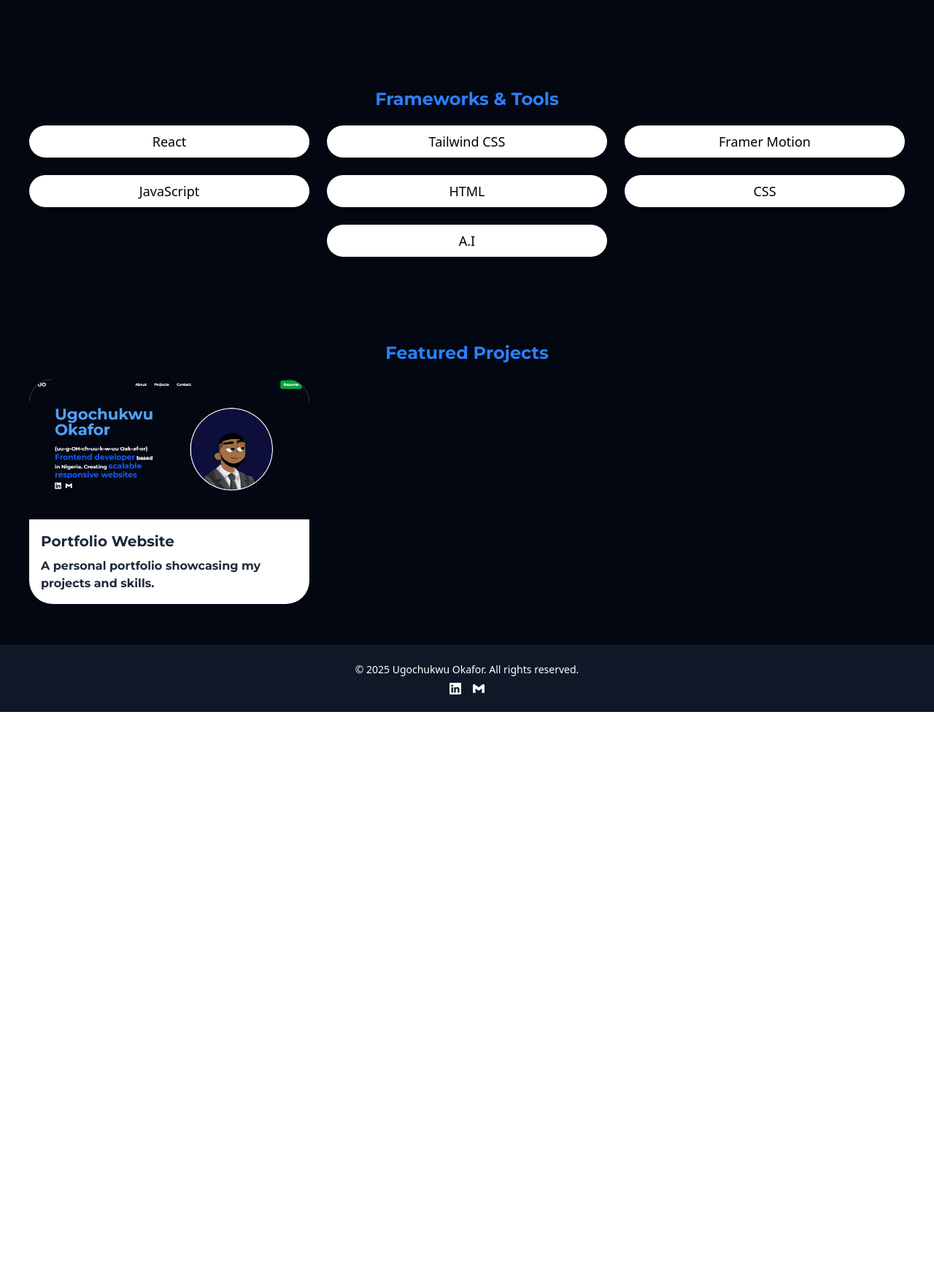
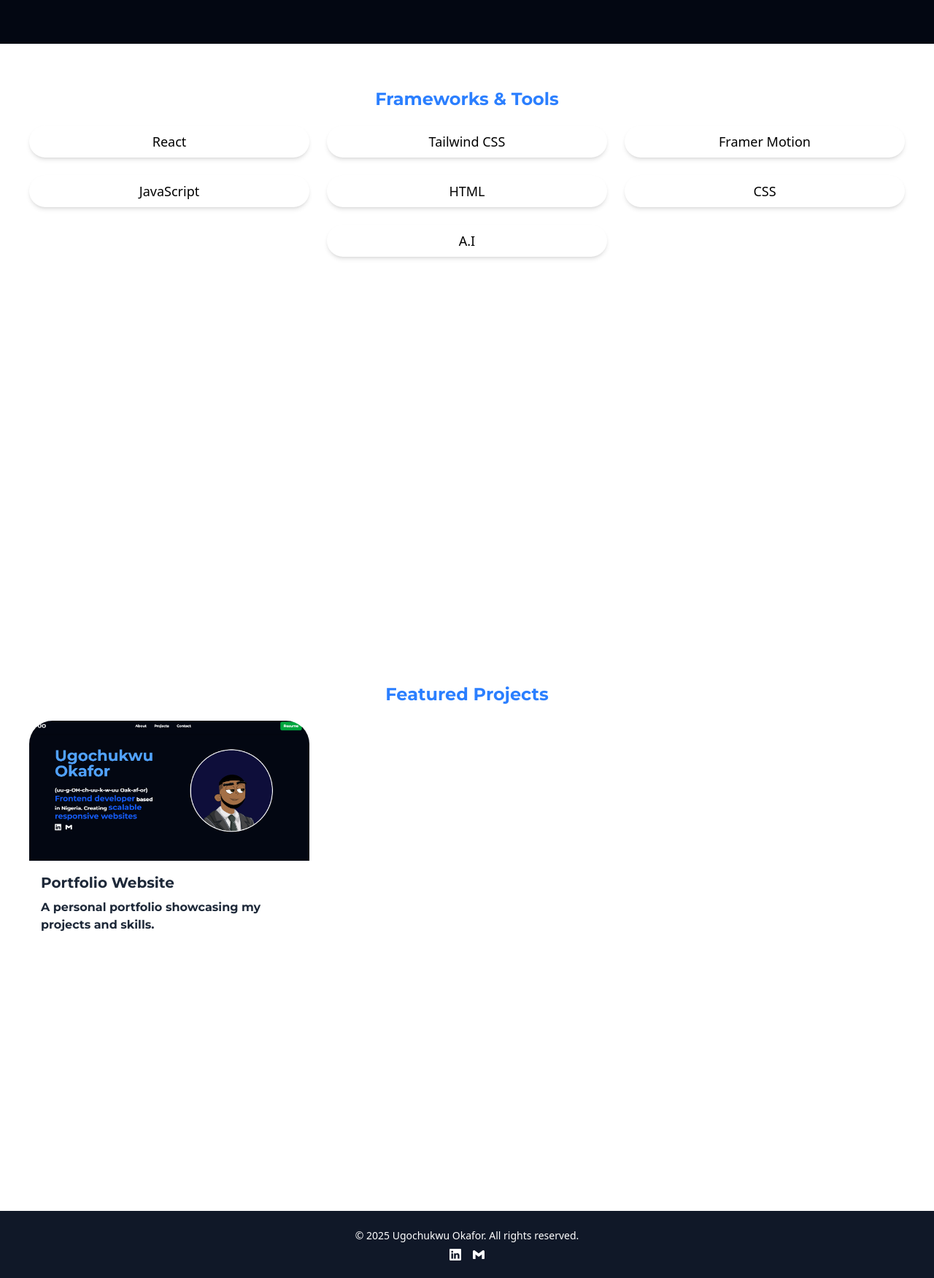
Before and after one commit to ugo16okafor/Portfolio, a React (Vite) app: page / in a window 1280 px wide. Shown: the part 740-2492 px from the top of the page at 73% size. Before the commit the page ends 1716 px from the top, so only its background shows below. Built offline with nearby package versions, Linux system fonts and the light colour scheme.

Commit message:
added stuff

```diff
--- a/App.jsx
+++ b/App.jsx
@@ -6,15 +6,19 @@ import Footer from "./src/compoments/footer";
 
 function App() {
   return (
-    <p>
+    <>
+      <Header />
       <div className="bg-gray-950">
-        <Header />
         <Body />
+      </div>
+      <div className="h-screen">
         <Technologies />
+      </div>
+      <div className="h-screen">
         <Projects />
-        <Footer />
       </div>
-    </p>
+      <Footer />
+    </>
   );
 }
 
--- a/src/compoments/Techstack.jsx
+++ b/src/compoments/Techstack.jsx
@@ -3,7 +3,7 @@
 
 const Technologies = () => {
     return (
-      <div className="text-center py-10 mx-10 font-montserrat">
+      <div className="text-center py-10 mx-10 font-montserrat ">
         <h2 className="flex justify-center text-2xl font-Montserrat text-blue-500 py-5">
           Frameworks & Tools
         </h2>
```
